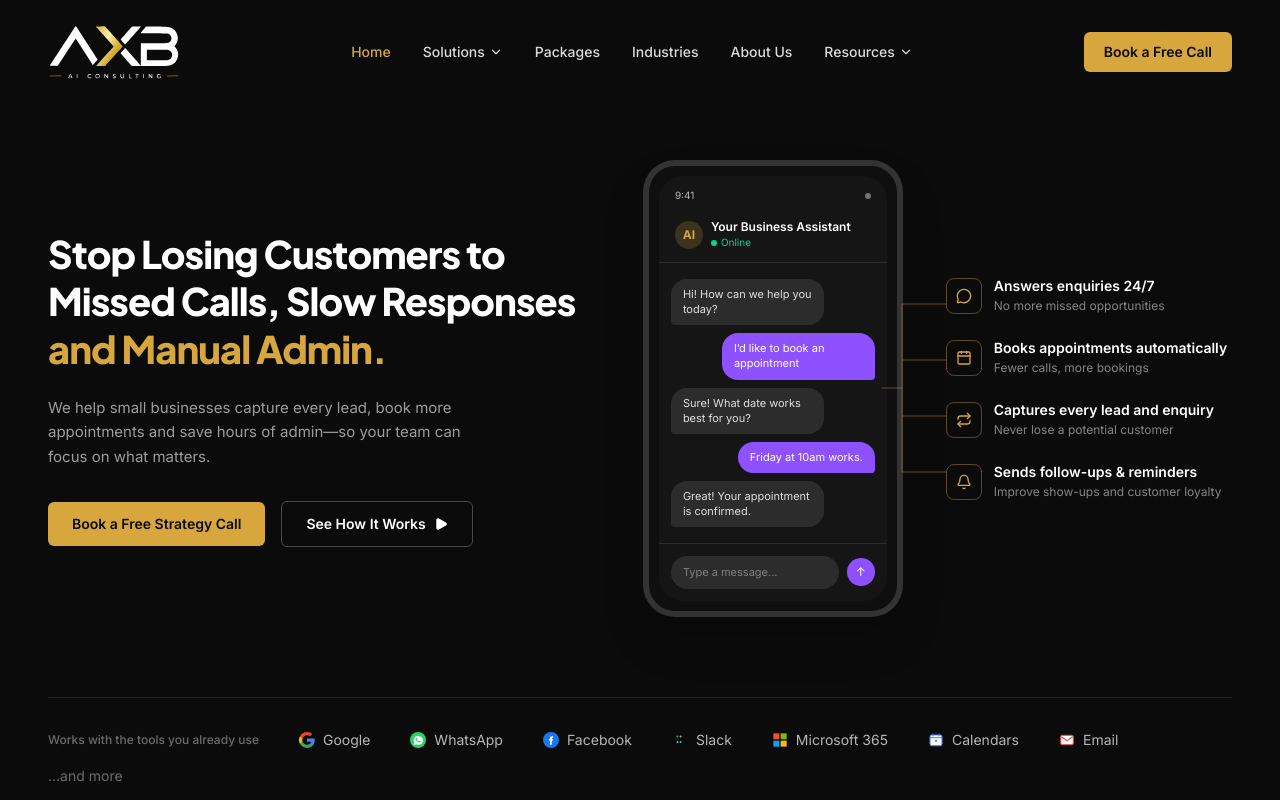
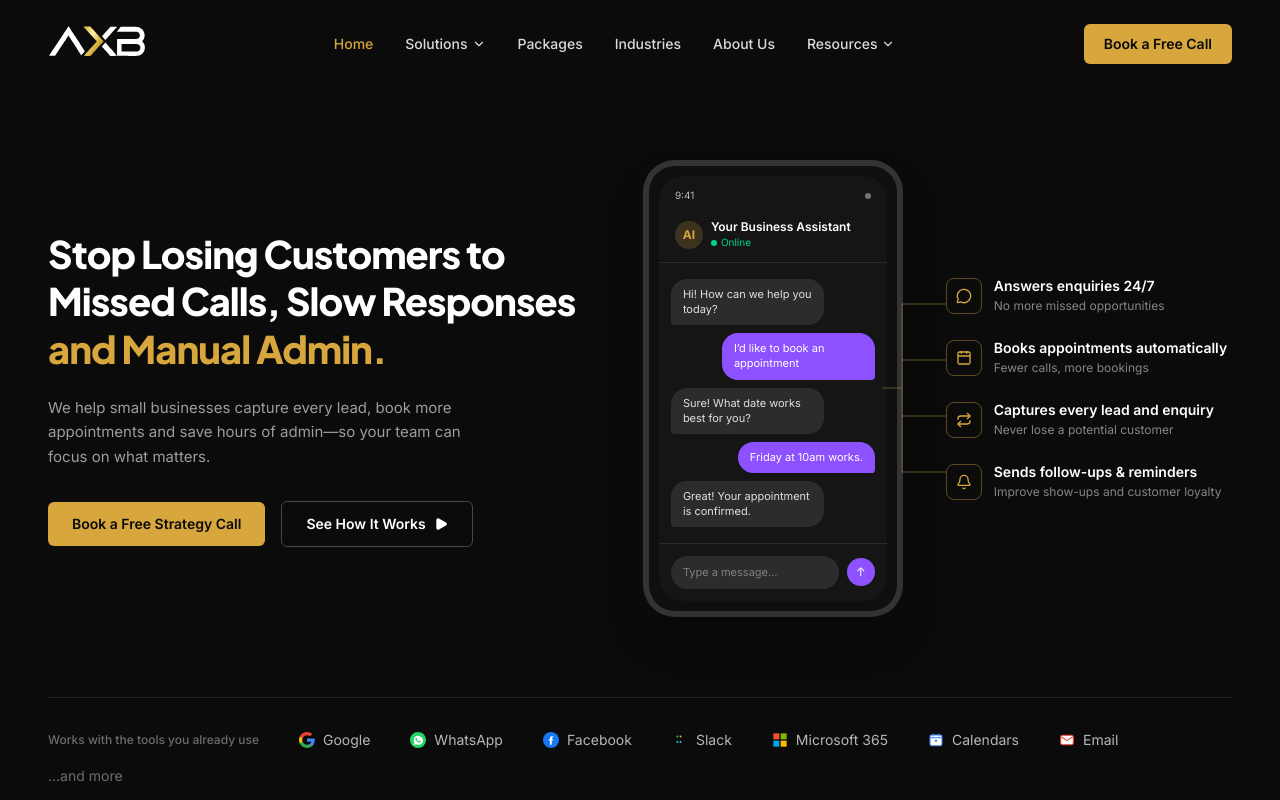
Before and after one commit to bonganishube/axb, a Next.js app: page / in a window 1280 px wide. Shown: the top 800 px of the page. Built offline with nearby package versions, Linux system fonts and the light colour scheme.

Commit message:
Resize logo

```diff
--- a/src/components/Logo.tsx
+++ b/src/components/Logo.tsx
@@ -1,12 +1,19 @@
 export default function Logo({ className }: { className?: string }) {
   return (
-    // eslint-disable-next-line @next/next/no-img-element
-    <img
-      src="/axb-logo.svg"
-      alt="AXB — AI Consulting"
-      width={132}
-      height={56}
-      className={className ?? "h-14 w-auto"}
-    />
+    <span className={`inline-flex flex-col items-center ${className ?? ""}`}>
+      {/* eslint-disable-next-line @next/next/no-img-element */}
+      <img
+        src="/axb-mark.svg"
+        alt="AXB"
+        width={98}
+        height={32}
+        className="h-7 w-auto sm:h-8"
+      />
+      {/* <span className="mt-1 flex items-center gap-1.5 whitespace-nowrap text-[7px] font-medium tracking-[0.3em] text-white/85 sm:text-[8px]">
+        <span className="h-px w-3 bg-gold/80" />
+        AI CONSULTING
+        <span className="h-px w-3 bg-gold/80" />
+      </span> */}
+    </span>
   );
 }
```
Also changed, not shown: public/axb-logo.svg (deleted), public/axb-mark.svg (added).
